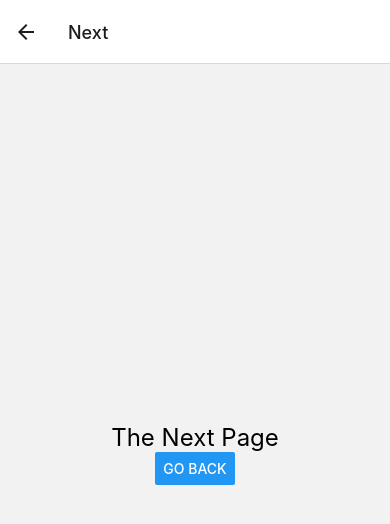
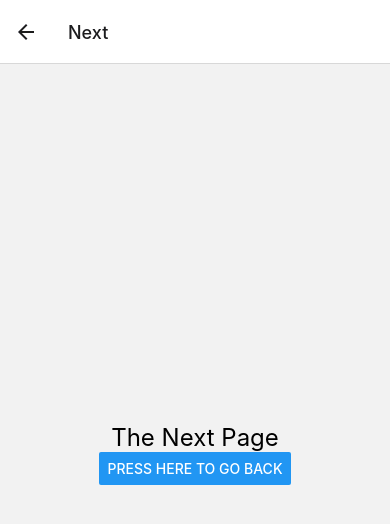
Before and after one commit to michaelwhite404/DeploymentTest, a React Native app: screen / in a window 390 px wide. Both pictures are taken after a click on the button "NEXT PAGE". Shown: the top 524 px of the page. Built offline with nearby package versions, Linux system fonts and the light colour scheme.

Commit message:
update button

```diff
--- a/App.tsx
+++ b/App.tsx
@@ -18,7 +18,10 @@ const NextPage = ({navigation}: {navigation: any}) => {
   return (
     <SafeAreaView style={styles.container}>
       <Text style={styles.text}>The Next Page</Text>
-      <Button title="Go Back" onPress={() => navigation.goBack()} />
+      <Button
+        title="Press here to go back"
+        onPress={() => navigation.goBack()}
+      />
     </SafeAreaView>
   );
 };
```
